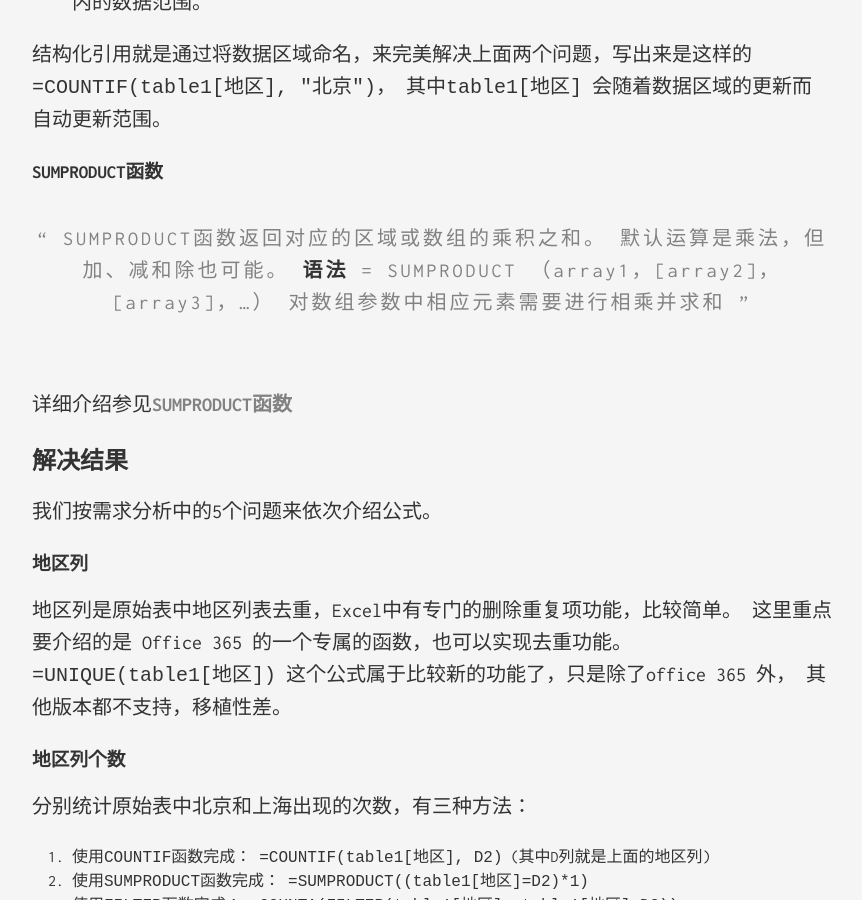
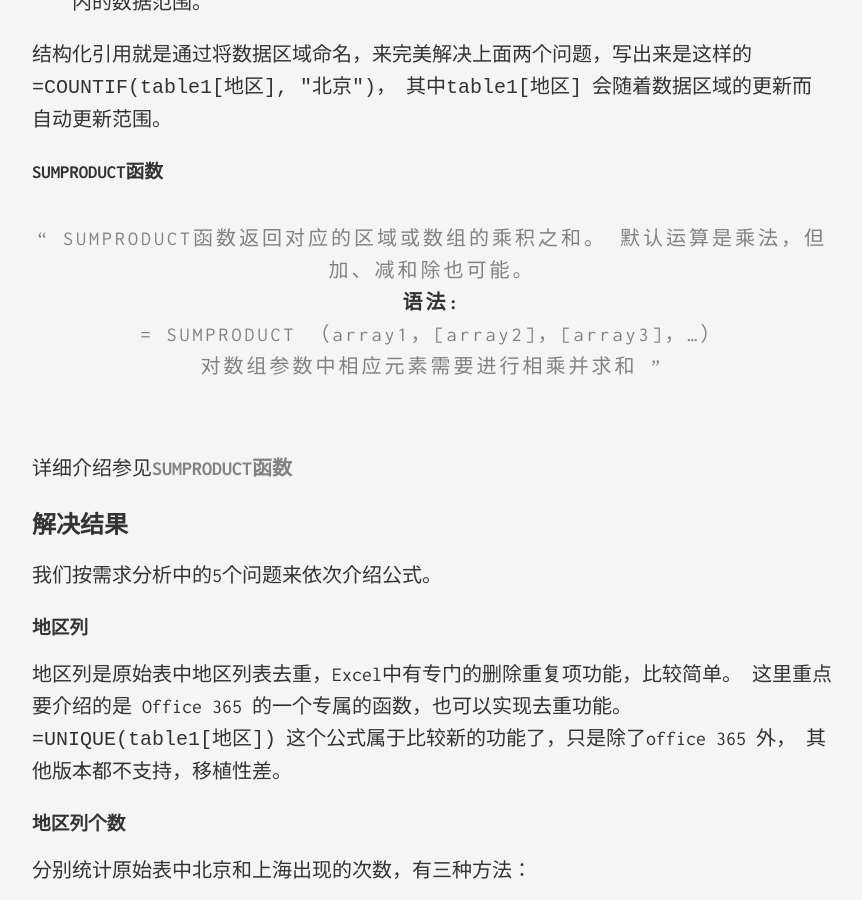
Before and after one commit to ladesiji/ladesiji.github.io, a Jekyll site: the page built from _posts/2020-05-07-Excel多条件去重计数.md, in a window 1280 px wide and 900 px high, scrolled down 1956 px. Shown: the whole window, without its empty margins (208-1070 px from the left). Built offline with Jekyll 4.4.1, drawn with Linux system fonts in a browser that asks for light colours.

```diff
--- a/_posts/2020-05-07-Excel多条件去重计数.md
+++ b/_posts/2020-05-07-Excel多条件去重计数.md
@@ -69,9 +69,10 @@ categories: [other]
 
 ### SUMPRODUCT函数
 
->> SUMPRODUCT函数返回对应的区域或数组的乘积之和。 默认运算是乘法，但加、减和除也可能。
->> **语法** = SUMPRODUCT （array1，[array2]，[array3]，...）
->> 对数组参数中相应元素需要进行相乘并求和
+> SUMPRODUCT函数返回对应的区域或数组的乘积之和。 默认运算是乘法，但加、减和除也可能。
+> **语法:**
+> = SUMPRODUCT （array1，[array2]，[array3]，...）
+> 对数组参数中相应元素需要进行相乘并求和
 
 详细介绍参见[SUMPRODUCT函数](https://support.office.com/zh-cn/article/SUMPRODUCT-%E5%87%BD%E6%95%B0-16753E75-9F68-4874-94AC-4D2145A2FD2E)
 
```
